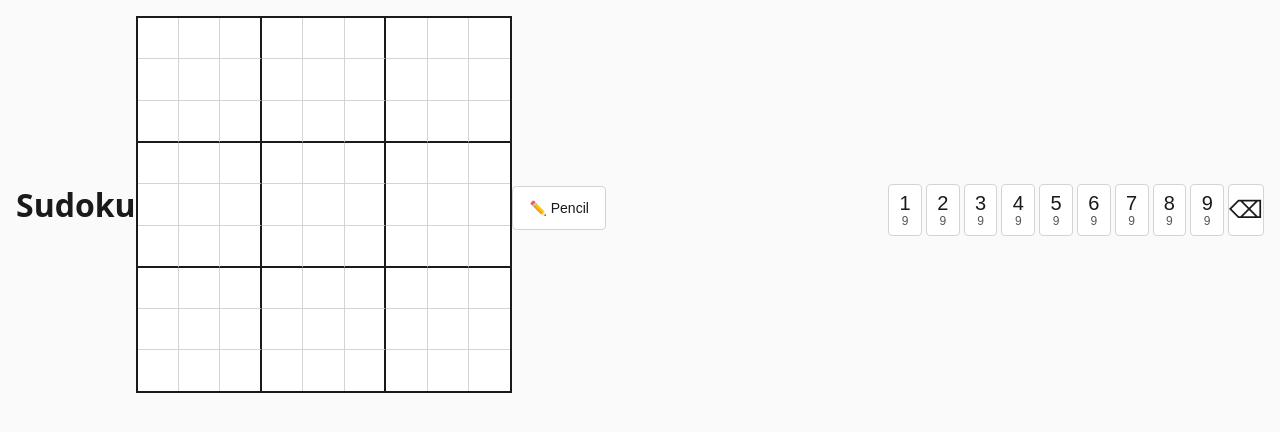
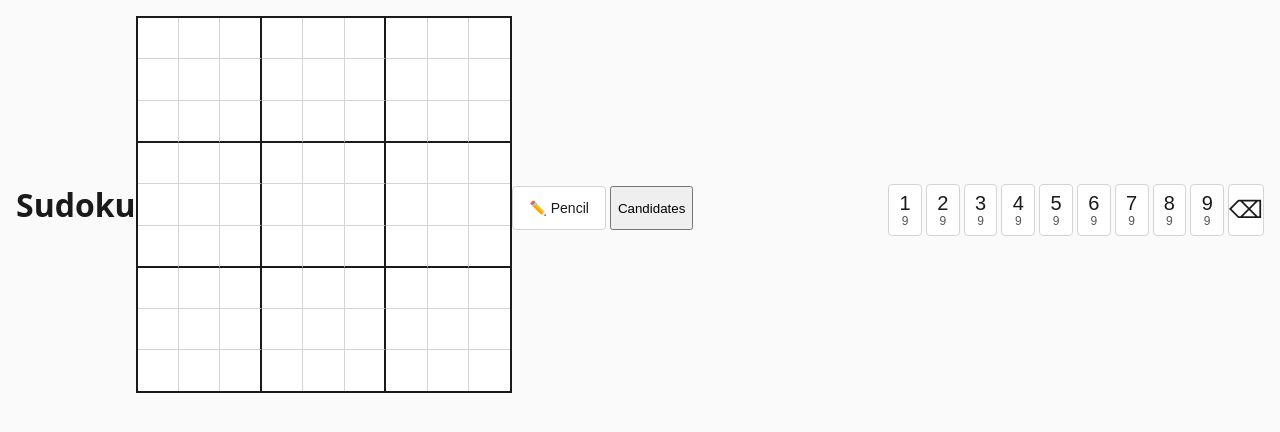
Before and after one commit to TheDleo/my-sudoku, a React (Vite) app: page / in a window 1280 px wide. Shown: the top 432 px of the page. Built offline with nearby package versions, Linux system fonts and the light colour scheme.

Commit message:
feat(game): add Candidates button to ActionBar

```diff
--- a/src/game/ActionBar.tsx
+++ b/src/game/ActionBar.tsx
@@ -6,6 +6,10 @@ export function ActionBar() {
 
   const handlePencilToggle = () => {
     useGameStore.getState().togglePencilMode();
+  };
+
+  const handleFillCandidates = () => {
+    useGameStore.getState().fillCandidates();
   };
 
   return (
@@ -17,6 +21,9 @@ export function ActionBar() {
       >
         ✏️ Pencil
       </button>
+      <button className="action-bar__candidates" onClick={handleFillCandidates}>
+        Candidates
+      </button>
     </div>
   );
 }
```
Also changed, not shown: 1 other file (tests, documents, lock files or other folders).
